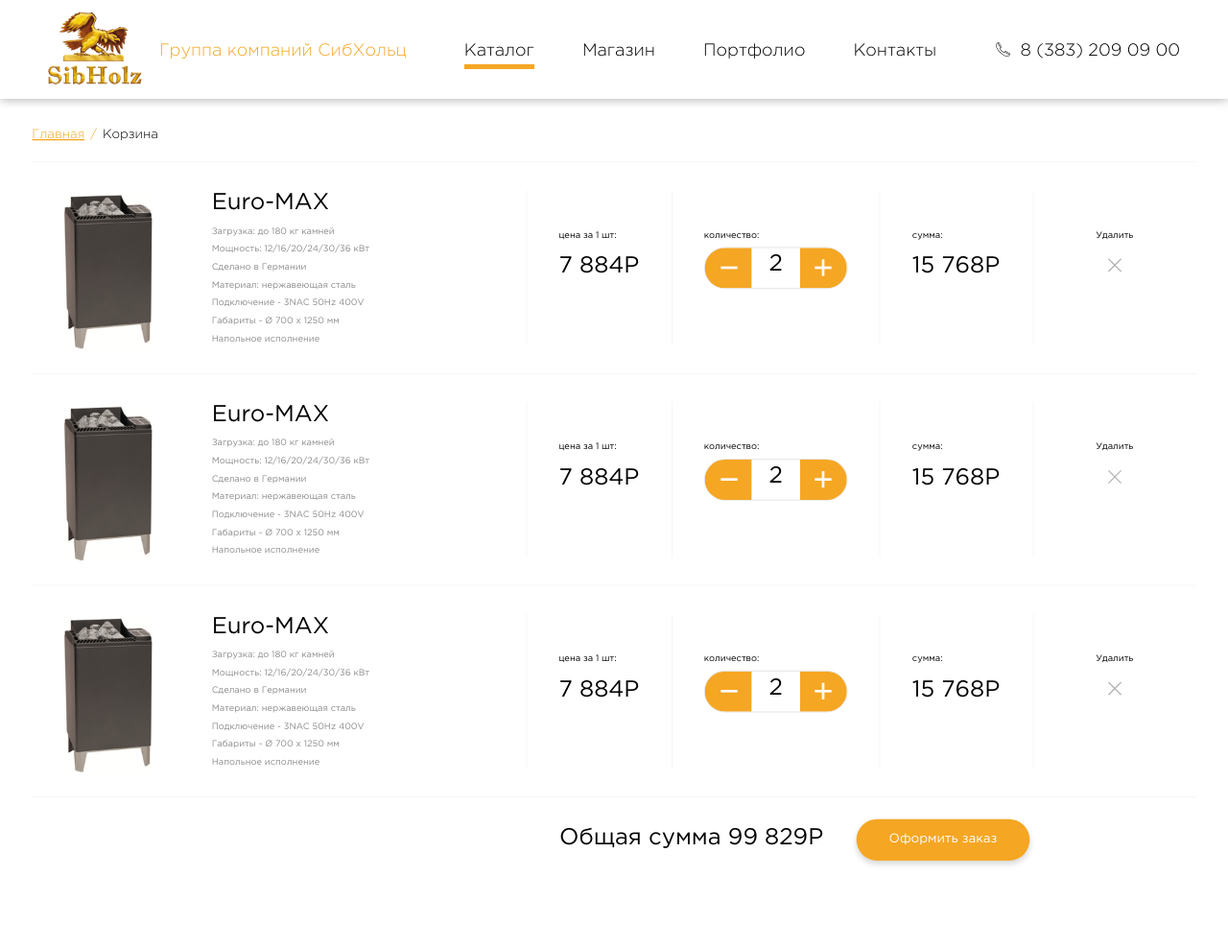
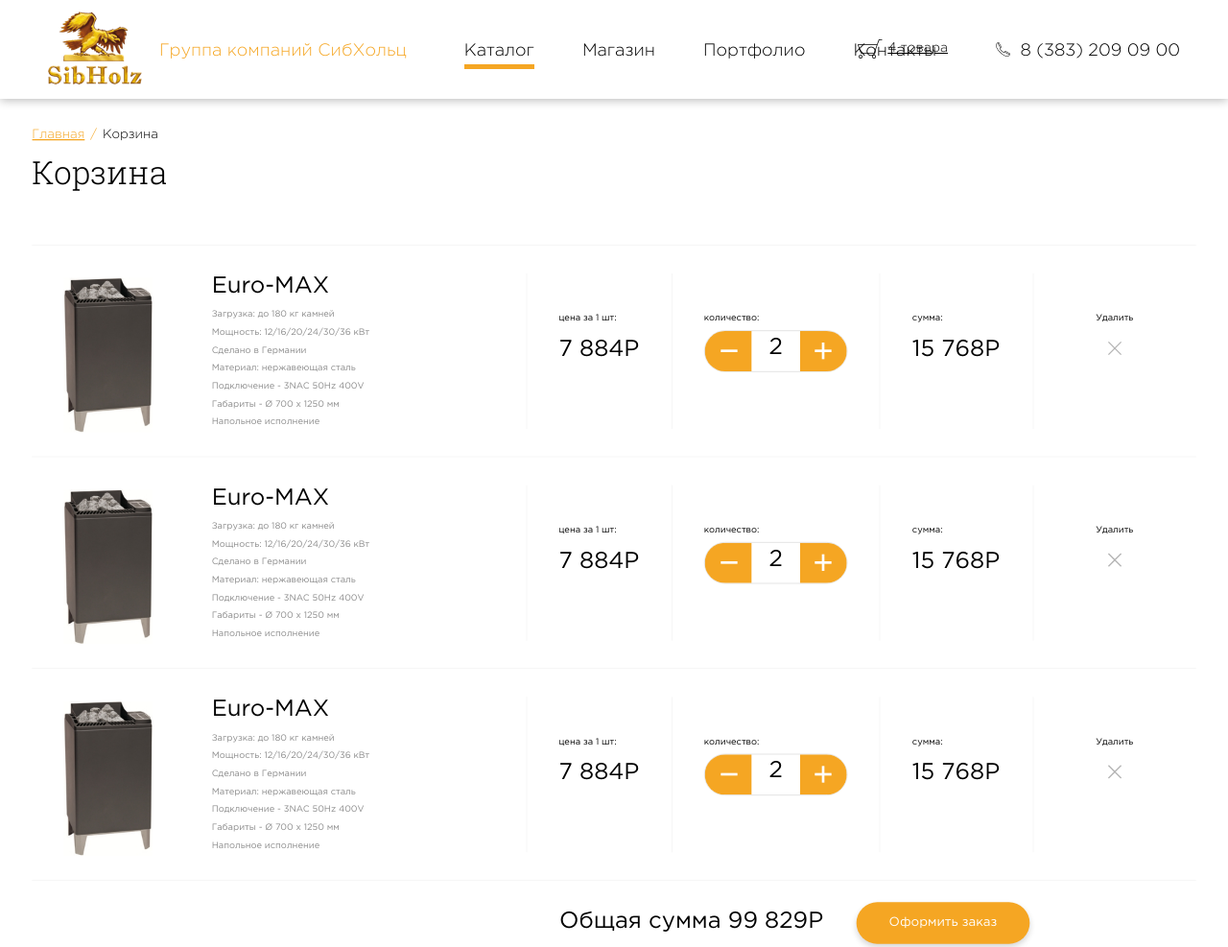
Before and after one commit to justdealman/sibholz, a plain HTML site: page basket.html in a window 1280 px wide. Shown: the top 987 px of the page at 96% size. Drawn offline with Linux system fonts and the light colour scheme.

Commit message:
header basket

```diff
--- a/basket.html
+++ b/basket.html
@@ -27,6 +27,7 @@
 				<li class="nav--item"><a href="#" class="nav--link">Контакты</a></li>
 			</ul>
 		</nav>
+		<a href="#" class="header--basket">4 товара</a>
 		<a href="tel:+73832090900" class="header--phone">8 (383) 209 09 00</a>
 	</div>
 	<div class="wrapper" data-scalable="axis-x">
@@ -35,6 +36,7 @@
 				<li><a href="#">Главная</a></li>
 				<li>Корзина</li>
 			</ul>
+			<h1>Корзина</h1>
 			<div class="basket">
 				<div class="basket__item">
 					<div class="basket--pic">
--- a/css/style.css
+++ b/css/style.css
@@ -314,6 +314,29 @@ div.checker,div.radio{position:relative}div.checker,div.checker input,div.checke
 }
 .header--phone:hover:before {
 	background-position:0 -16px;
+}
+.header--basket {
+	position:absolute;
+	right:287px;
+	top:36px;
+	display:block;
+	font-size:14px;
+	line-height:16px;
+	font-weight:300;
+	text-decoration:underline;
+	padding:5px 5px 5px 36px;
+}
+.header--basket:before {
+	content:'';
+	position:absolute;
+	left:5px;
+	top:5px;
+	width:26px;
+	height:21px;
+	background:url('../img/basket-icon-2.svg') no-repeat 0 0;
+}
+.header--basket:hover {
+	text-decoration:none;
 }
 .header--social {
 	position:absolute;
@@ -3294,6 +3317,11 @@ div.checker,div.radio{position:relative}div.checker,div.checker input,div.checke
 	.header_inner .nav--item.active .nav--link:after {
 		display:none;
 	}
+	.header--basket {
+		top:15px;
+		right:190px;
+		text-decoration:none;
+	}
 	.subnav {
 		display:none !important;
 	}
```
Also changed, not shown: img/basket-icon-2.svg (added).
